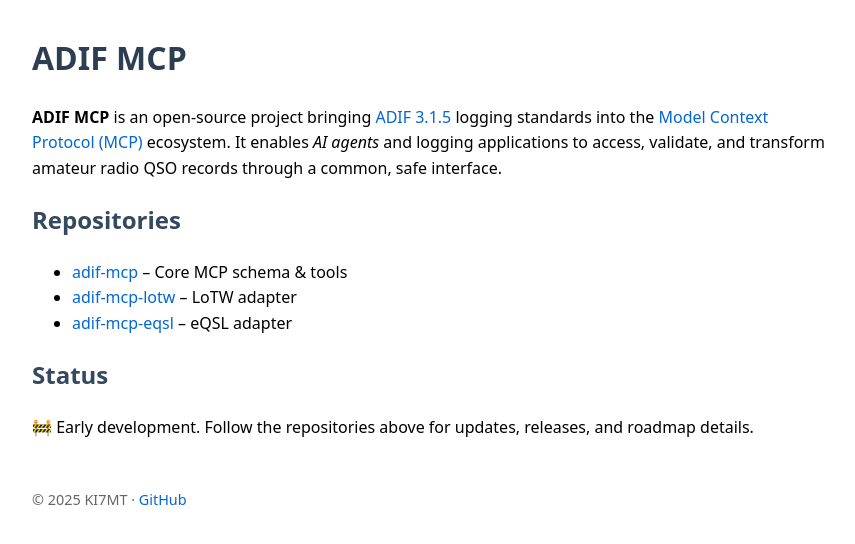
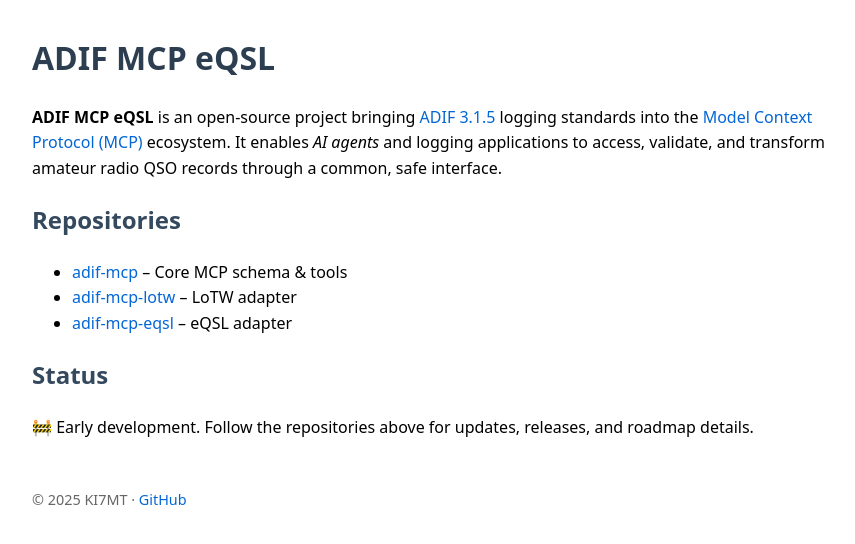
Before and after one commit to KI7MT/adif-mcp-eqsl, a plain HTML site: page docs/index.html in a window 1280 px wide. Shown: the whole page, without its empty margins (0-855 px from the left). Drawn offline with Linux system fonts and the light colour scheme.

```diff
--- a/docs/index.html
+++ b/docs/index.html
@@ -24,9 +24,9 @@
 </head>
 <body>
 
-  <h1>ADIF MCP</h1>
+  <h1>ADIF MCP eQSL</h1>
   <p>
-    <strong>ADIF MCP</strong> is an open-source project bringing
+    <strong>ADIF MCP eQSL</strong> is an open-source project bringing
     <a href="https://adif.org.uk/315/ADIF_315.htm" target="_blank">ADIF 3.1.5</a>
     logging standards into the
     <a href="https://modelcontextprotocol.io/" target="_blank">Model Context Protocol (MCP)</a> ecosystem.
```
